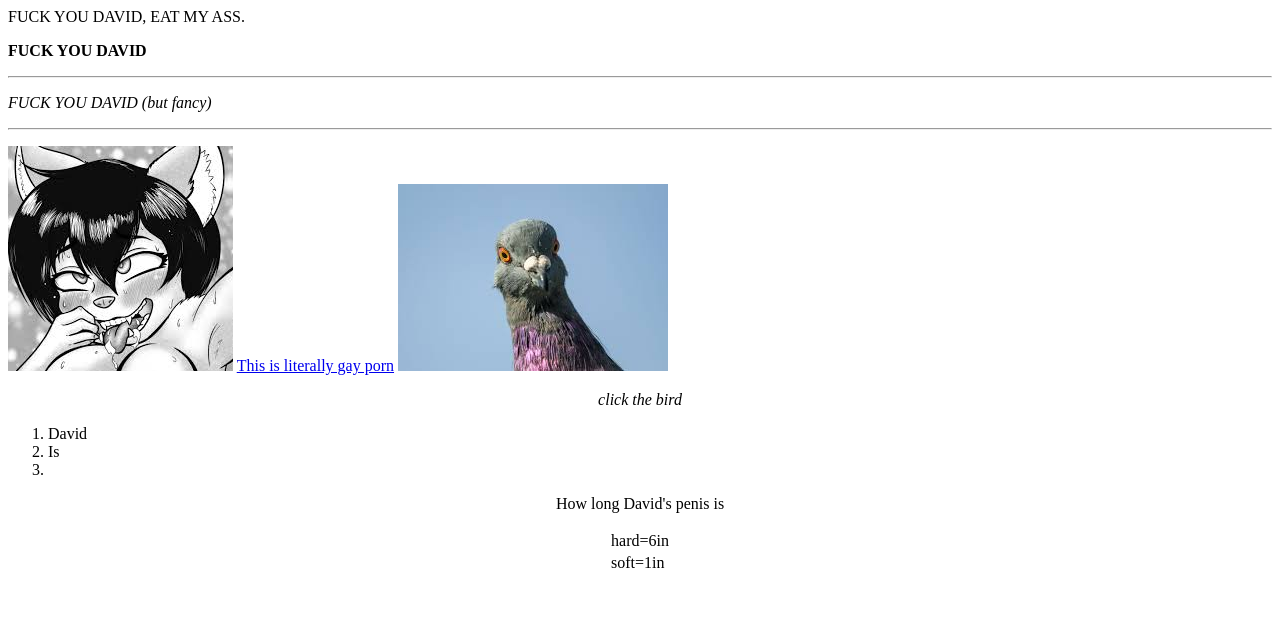
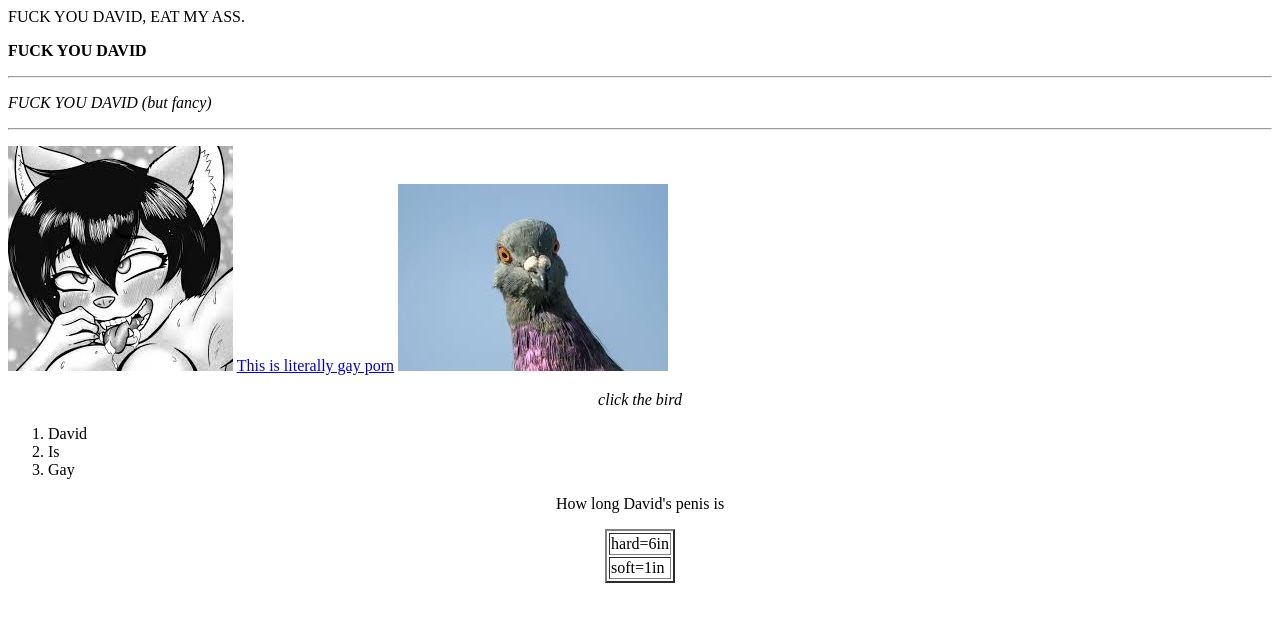
Before and after one commit to willsmarsh/codingpractice, a plain HTML site: page index.html in a window 1280 px wide. Drawn offline with Linux system fonts and the light colour scheme.

Commit message:
Add files via upload

```diff
--- a/index.html
+++ b/index.html
@@ -15,15 +15,16 @@
     <a href="https://www.pornhub.com/view_video.php?viewkey=ph5d6c1b21beec6" target="_blank">This is literally gay porn</a>
     <a href="https://www.youtube.com/watch?v=MS7rJihzPsM" target="_blank"><img src="pigeon.jpg" alt="" /></a>
     <p align="center"><i> click the bird</i></p>
-    <ol><li>David</li><li>Is</li><li><Gay></li></ol>
+    <ol><li>David</li><li>Is</li><li>Gay</li></ol>
     <p align="center">How long David's penis is</p>
-    <table align="center">
+    <table align="center": border="2">
         <tr>
             <td>hard=6in</td>
         </tr>
         <tr>
             <td>soft=1in</td>
         </tr>
+        </table>
         <div style="background-color:green;color:white;padding:20px></div>
 <script></script>
 </body>
```
